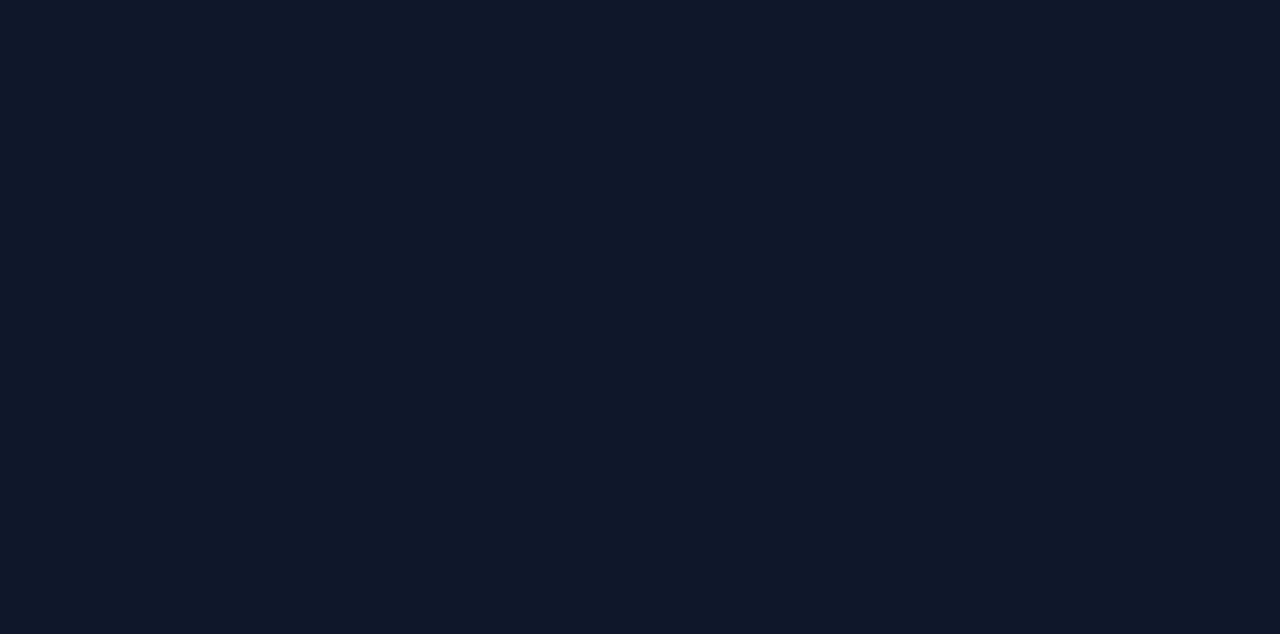
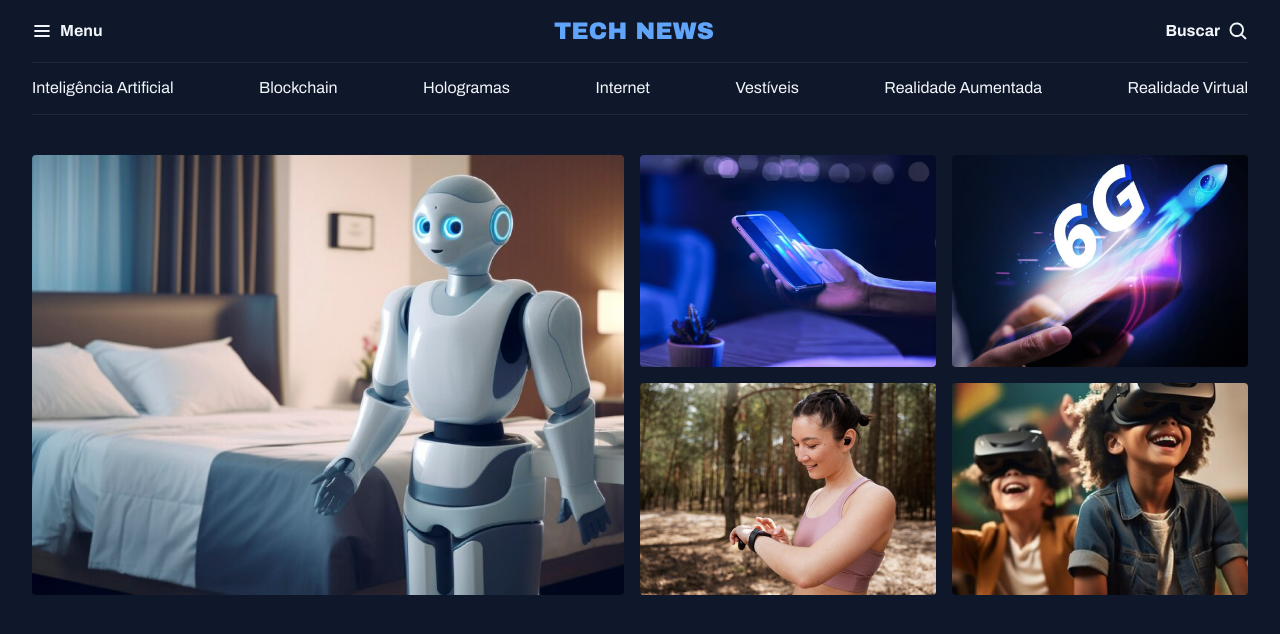
Before and after one commit to iRianRibeiro/projeto-Portal-de-not-cias, a plain HTML site: page index.html in a window 1280 px wide. Drawn offline with Linux system fonts and the light colour scheme.

Commit message:
structuring the featured session

```diff
--- a/index.html
+++ b/index.html
@@ -13,6 +13,54 @@
   <link href="https://fonts.googleapis.com/css2?family=Archivo:ital,wght@0,100..900;1,100..900&display=swap" rel="stylesheet">
 </head>
 <body>
+  <header class="container">
+    <nav id="primary" class="grid grid-flow-col" >
+        <div>
+            <img src="assets/icons/List.svg" alt="ícone de menu">
+            <strong>Menu</strong>
+        </div>
 
+        <div>
+            <img src="assets/Tech News.svg" alt="TechNews logo">
+        </div>
+
+        <div>
+            <strong>Buscar</strong>
+            <img src="assets/icons/MagnifyingGlass.svg" alt="ícone de lupa para pesquisa">
+        </div>
+    </nav>
+    <nav id="secondary" class="grid grid-flow-col">
+        <a href="#">Inteligência Artificial</a>
+        <a href="#">Blockchain</a>
+        <a href="#">Hologramas</a>
+        <a href="#">Internet</a>
+        <a href="#">Vestíveis</a>
+        <a href="#">Realidade Aumentada</a>
+        <a href="#">Realidade Virtual</a>
+      </nav>
+</header>
+
+<main class="grid container">
+  <section id="featured" class="grid grid-flow-col gap-16" >
+    <div>
+      <img src="assets/images/Image 01.png" alt="">
+    </div>
+
+    <div class="grid grid-flow-cols-2 gap-16" >
+      <div>
+         <img src="assets/images/Image 02.png" alt="">
+      </div>
+       <div>
+         <img src="assets/images/Image 03.png" alt="">
+      </div>
+      <div>
+         <img src="assets/images/Image 04.png" alt="">
+      </div>
+       <div>
+        <img src="assets/images/Image 05.png" alt="">
+      </div>
+    </div>
+  </section>
+</main>
 </body>
 </html>
--- a/style/global.css
+++ b/style/global.css
@@ -11,15 +11,27 @@
   --stroke-color: #1E293B;
   --text-color-primary: #F1F5F9;
   --text-color-secondary: #CBD5E1;
-  --font-family: "Archivo", sans-serif;
-  --h1: 800 24px/135% var(--font-family)
-  --h2: 800 16px/140%  var(--font-family)
-  --h3: 800 14px/140%  var(--font-family)
-  --span: 600 14px/145% var(--font-family)
-  --text: 400 16px/140% var(--font-family)
-  --text-sm: 400 14px/160% var(--font-family)
+
+  --font-family: 'Archivo', sans-serif;
+  --h1: 800 24px/135% var(--font-family);
+  --h2: 800 16px/140% var(--font-family);
+  --h3: 800 14px/140% var(--font-family);
+  --text-span: 600 14px/145% var(--font-family);
+  --text: 400 16px/140% var(--font-family);
+  --text-sm: 400 14px/160% var(--font-family);
 
 
+
+}
+
+.container {
+  max-width: 1280px;
+  padding-inline: 32px;
+  margin-inline: auto;
+}
+
+main {
+  margin-top: 40px;
 }
 
 body {
@@ -32,6 +44,10 @@ h1, h2, h3 {
   font: inherit;
 }
 
+img {
+  max-width: 100%;
+}
+
 a {
    text-decoration: none;
    color: inherit;
--- /dev/null
+++ b/style/header.css
@@ -0,0 +1,25 @@
+#primary {
+  padding-block: 20px;
+
+  div {
+      display: flex;
+      align-items: center;
+      gap: 8px;
+    }
+
+  /* nesting css */
+  div:nth-child(2) {
+    margin-inline: auto;
+  }
+
+  div:nth-child(3) {
+    justify-self: end;
+  }
+}
+
+#secondary {
+  padding-block: 14px;
+  border: solid 1px var(--stroke-color);
+  border-inline: none;
+  justify-content: space-between;
+}
--- a/style/index.css
+++ b/style/index.css
@@ -1 +1,4 @@
 @import url(global.css);
+@import url(header.css);
+@import url(utility.css);
+@import url(section.css);
--- /dev/null
+++ b/style/section.css
@@ -0,0 +1,7 @@
+#featured {
+  img {
+    height: 100%;
+    object-fit: cover;
+    border-radius: 4px;
+  }
+}
--- /dev/null
+++ b/style/utility.css
@@ -0,0 +1,15 @@
+.grid {
+  display: grid;
+}
+
+.grid-flow-col {
+  grid-auto-flow: column;
+}
+
+.grid-flow-cols-2 {
+  grid-template-columns: 1fr 1fr;
+}
+
+.gap-16 {
+  gap: 16px;
+}
```
